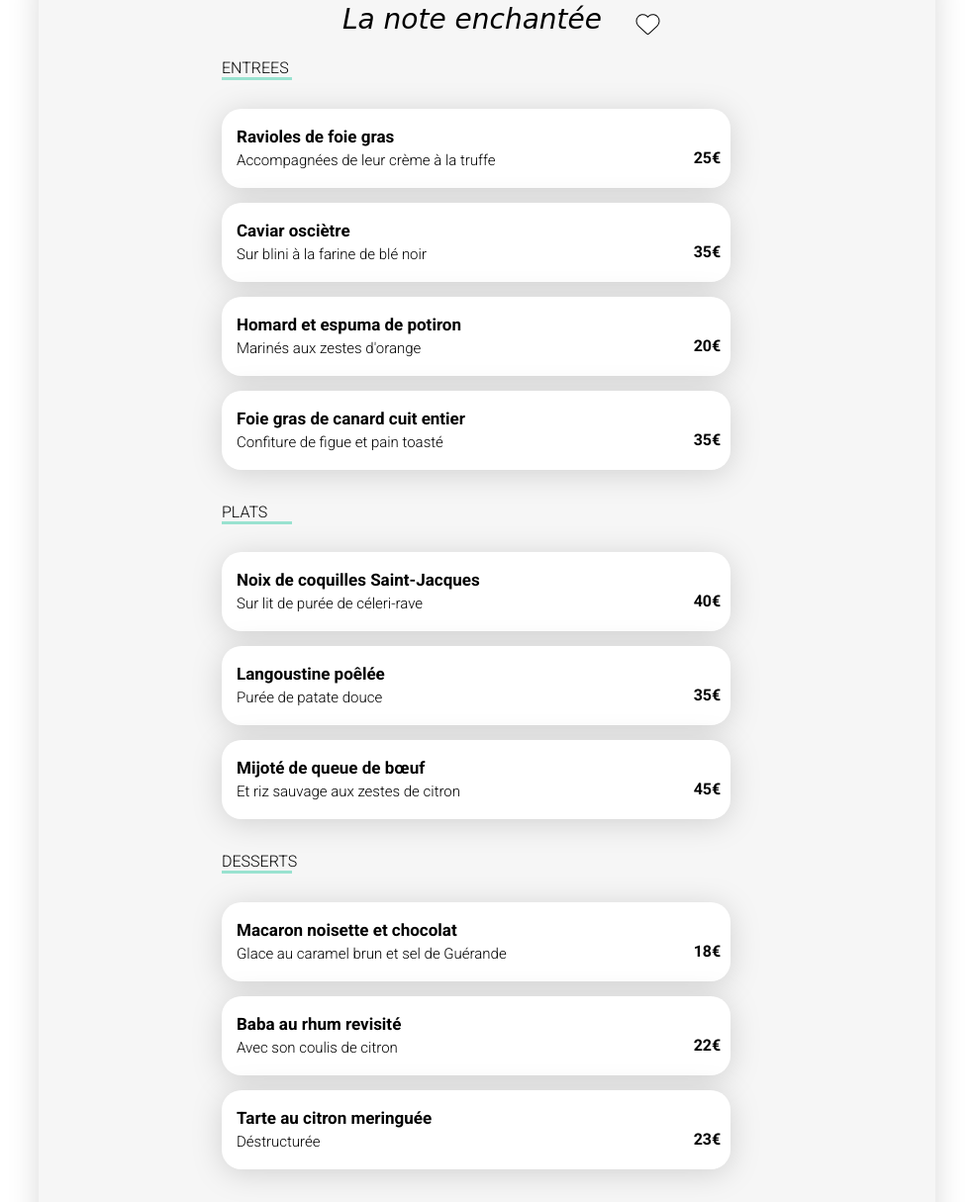
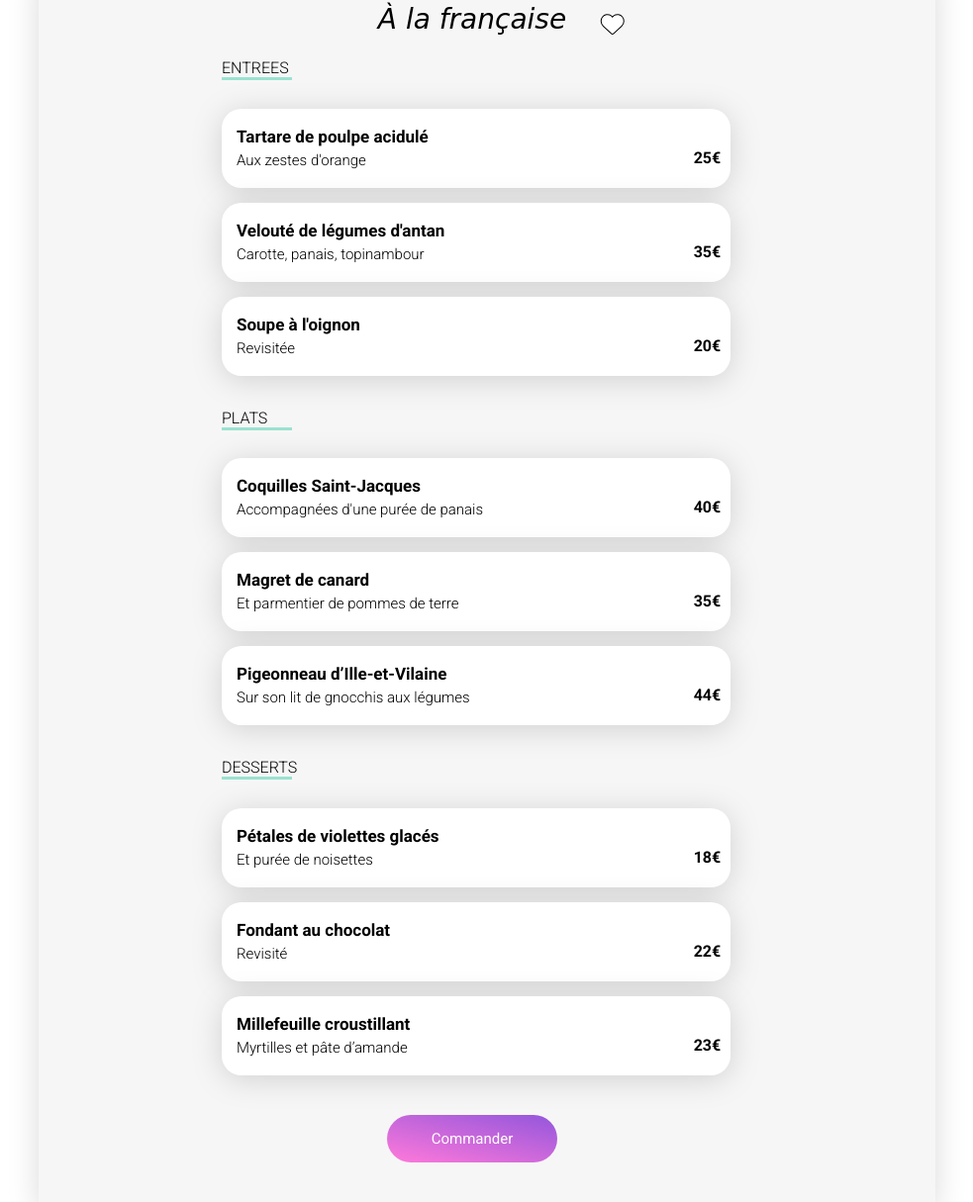
Before and after one commit to mvdrax/menu44, a plain HTML site: page index.html in a window 1280 px wide. Shown: the part 477-1692 px from the top of the page at 99% size, without its empty margins (148-1131 px from the left). Drawn offline with Linux system fonts and the light colour scheme; files that its build step writes are made by us from their sources; a web font is replaced by a local one.

Commit message:
Update index.html

```diff
--- a/index.html
+++ b/index.html
@@ -4,14 +4,14 @@
 <head>
     <meta charset="UTF-8">
     <meta name="viewport" content="width=device-width, initial-scale=1.0">
-    <title>Menu 3</title>
+    <title>Menu 4</title>
     <link rel="preconnect" href="https://fonts.googleapis.com">
     <link rel="preconnect" href="https://fonts.gstatic.com" crossorigin>
     <link href="https://fonts.googleapis.com/css2?family=Roboto:ital,wght@0,100;0,300;0,400;0,700;1,400&family=Shrikhand&display=swap" rel="stylesheet">
     <link rel="stylesheet" href="https://cdnjs.cloudflare.com/ajax/libs/font-awesome/6.2.1/css/all.min.css"
         integrity="sha512-MV7K8+y+gLIBoVD59lQIYicR65iaqukzvf/nwasF0nqhPay5w/9lJmVM2hMDcnK1OnMGCdVK+iQrJ7lzPJQd1w=="
         crossorigin="anonymous" referrerpolicy="no-referrer" />
-    <link rel="stylesheet" href="./css/style.css">
+    <link rel="stylesheet" href="./css/style4.css">
 </head>
 
 <body>
@@ -24,46 +24,38 @@
             <img src="./images/flch.png" alt="Flèche" class="logoflch">
         </div>
         <div class="backgroundimage">
-            <img src="./images/stil-u2Lp8tXIcjw-unsplash.jpg" alt="restaurant" class="image1">
+            <img src="./images/toa-heftiba-DQKerTsQwi0-unsplash.jpg" alt="restaurant" class="image1">
         </div>
     </header>
     <section class="main">
         <div class="card">
           <div class="card-content">
               <div class="title">
-              <h4>La note enchantée</h4>
+                <h4>À la française</h4>
                 <i class="fa-solid fa-heart"></i>
               </div>
               <div class="catégories">
                 <h1>ENTREES</h1>
                   <article class="littlecardcontent card">
-                    <h2 class="littlecardtitle">Ravioles de foie gras </h2>
-                    <p class="littlecardtext">Accompagnées de leur crème à la truffe</p>
+                    <h2 class="littlecardtitle">Tartare de poulpe acidulé </h2>
+                    <p class="littlecardtext">Aux zestes d'orange</p>
                     <strong class="price">25€</strong>
                   <div class="bloce1">
                     <i class="fa-solid fa-circle-check icheck"></i>
                   </div>
                   </article>
                   <article class="littlecardcontent card">
-                    <h2 class="littlecardtitle">Caviar osciètre </h2>
-                    <p class="littlecardtext">Sur blini à la farine de blé noir</p>
+                    <h2 class="littlecardtitle">Velouté de légumes d'antan</h2>
+                    <p class="littlecardtext">Carotte, panais, topinambour</p>
                     <strong class="price">35€</strong>
                   <div class="bloce1">
                     <i class="fa-solid fa-circle-check icheck"></i>
                   </div>
                   </article>
                   <article class="littlecardcontent card">
-                    <h2 class="littlecardtitle">Homard et espuma de potiron</h2>
-                    <p class="littlecardtext">Marinés aux zestes d'orange</p>
+                    <h2 class="littlecardtitle">Soupe à l'oignon</h2>
+                    <p class="littlecardtext">Revisitée</p>
                     <strong class="price">20€</strong>
-                  <div class="bloce1">
-                    <i class="fa-solid fa-circle-check icheck"></i>
-                  </div>
-                  </article>
-                  <article class="littlecardcontent card">
-                    <h2 class="littlecardtitle">Foie gras de canard cuit entier</h2>
-                    <p class="littlecardtext">Confiture de figue et pain toasté</p>
-                    <strong class="price">35€</strong>
                   <div class="bloce1">
                     <i class="fa-solid fa-circle-check icheck"></i>
                   </div>
@@ -72,25 +64,25 @@
               <div class="catégories">
                 <h1>PLATS</h1>
                   <article class="littlecardcontent card">
-                    <h2 class="littlecardtitle">Noix de coquilles Saint-Jacques</h2>
-                    <p class="littlecardtext">Sur lit de purée de céleri-rave</p>
+                    <h2 class="littlecardtitle">Coquilles Saint-Jacques</h2>
+                    <p class="littlecardtext">Accompagnées d'une purée de panais</p>
                     <strong class="price">40€</strong>
                   <div class="bloce1">
                     <i class="fa-solid fa-circle-check icheck"></i>
                   </div>
                   </article>
                   <article class="littlecardcontent card">
-                    <h2 class="littlecardtitle">Langoustine poêlée</h2>
-                    <p class="littlecardtext">Purée de patate douce</p>
+                    <h2 class="littlecardtitle">Magret de canard</h2>
+                    <p class="littlecardtext">Et parmentier de pommes de terre</p>
                     <strong class="price">35€</strong>
                     <div class="bloce1">
                       <i class="fa-solid fa-circle-check icheck"></i>
                     </div>
                   </article>
                   <article class="littlecardcontent card">
-                    <h2 class="littlecardtitle">Mijoté de queue de bœuf </h2>
-                    <p class="littlecardtext">Et riz sauvage aux zestes de citron</p>
-                    <strong class="price">45€</strong>
+                    <h2 class="littlecardtitle">Pigeonneau d’Ille-et-Vilaine</h2>
+                    <p class="littlecardtext">Sur son lit de gnocchis aux légumes</p>
+                    <strong class="price">44€</strong>
                     <div class="bloce1">
                       <i class="fa-solid fa-circle-check icheck"></i>
                     </div>
@@ -99,24 +91,24 @@
               <div class="catégories">
                 <h1>DESSERTS</h1>
                   <article class="littlecardcontent card">
-                  <h2 class="littlecardtitle">Macaron noisette et chocolat</h2>
-                  <p class="littlecardtext">Glace au caramel brun et sel de Guérande</p>
+                    <h2 class="littlecardtitle">Pétales de violettes glacés</h2>
+                    <p class="littlecardtext">Et purée de noisettes</p>
                     <strong class="price">18€</strong>
                   <div class="bloce1">
                     <i class="fa-solid fa-circle-check icheck"></i>
                   </div>
                   </article>
                   <article class="littlecardcontent card">
-                  <h2 class="littlecardtitle">Baba au rhum revisité </h2>
-                  <p class="littlecardtext">Avec son coulis de citron</p>
+                    <h2 class="littlecardtitle">Fondant au chocolat </h2>
+                    <p class="littlecardtext">Revisité</p>
                     <strong class="price">22€</strong>
                   <div class="bloce1">
                     <i class="fa-solid fa-circle-check icheck"></i>
                   </div>
                   </article>
                   <article class="littlecardcontent card">
-                    <h2 class="littlecardtitle">Tarte au citron meringuée </h2>
-                    <p class="littlecardtext">Déstructurée</p>
+                    <h2 class="littlecardtitle">Millefeuille croustillant</h2>
+                    <p class="littlecardtext">Myrtilles et pâte d’amande</p>
                     <strong class="price">23€</strong>
                   <div class="bloce1">
                       <i class="fa-solid fa-circle-check icheck"></i>
```
Lines whose indentation alone changed are shown as unchanged.
